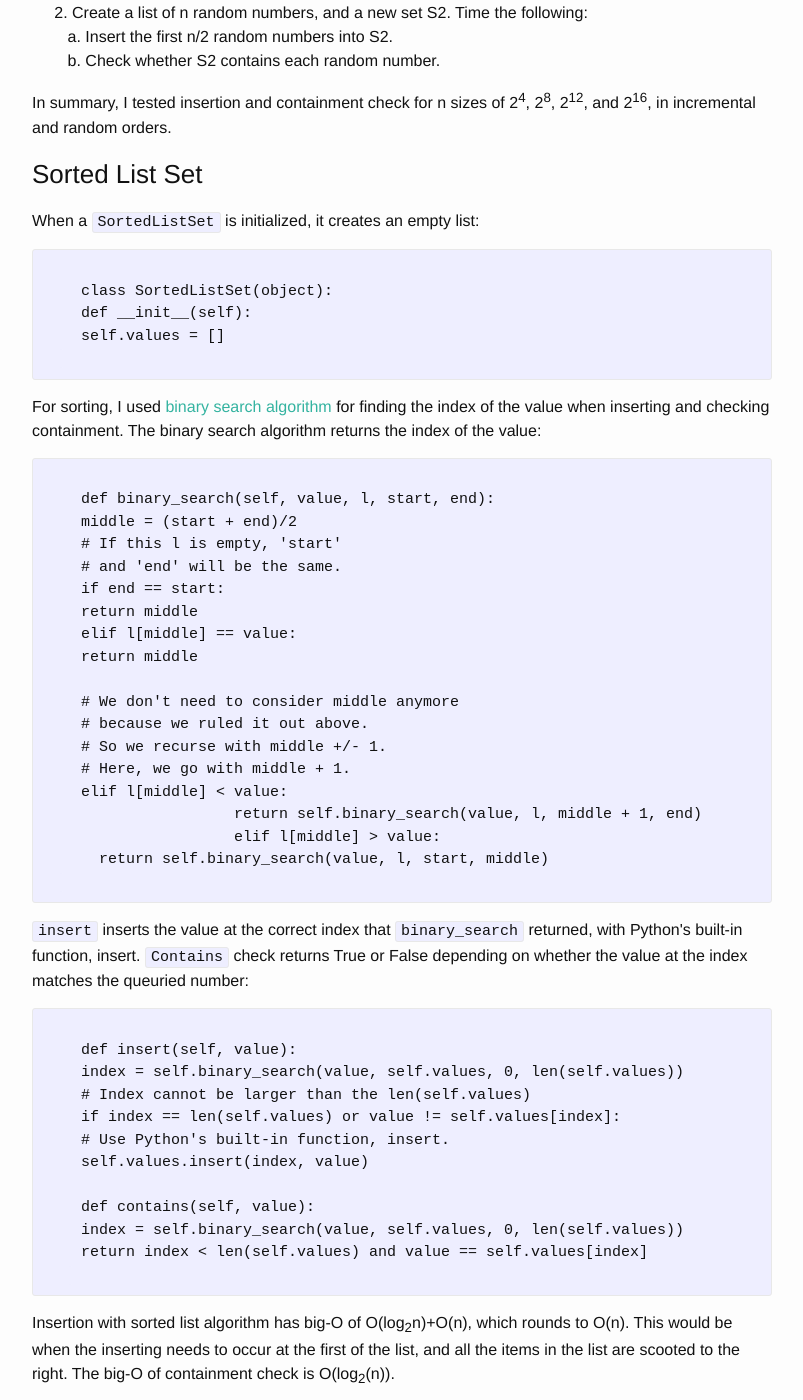
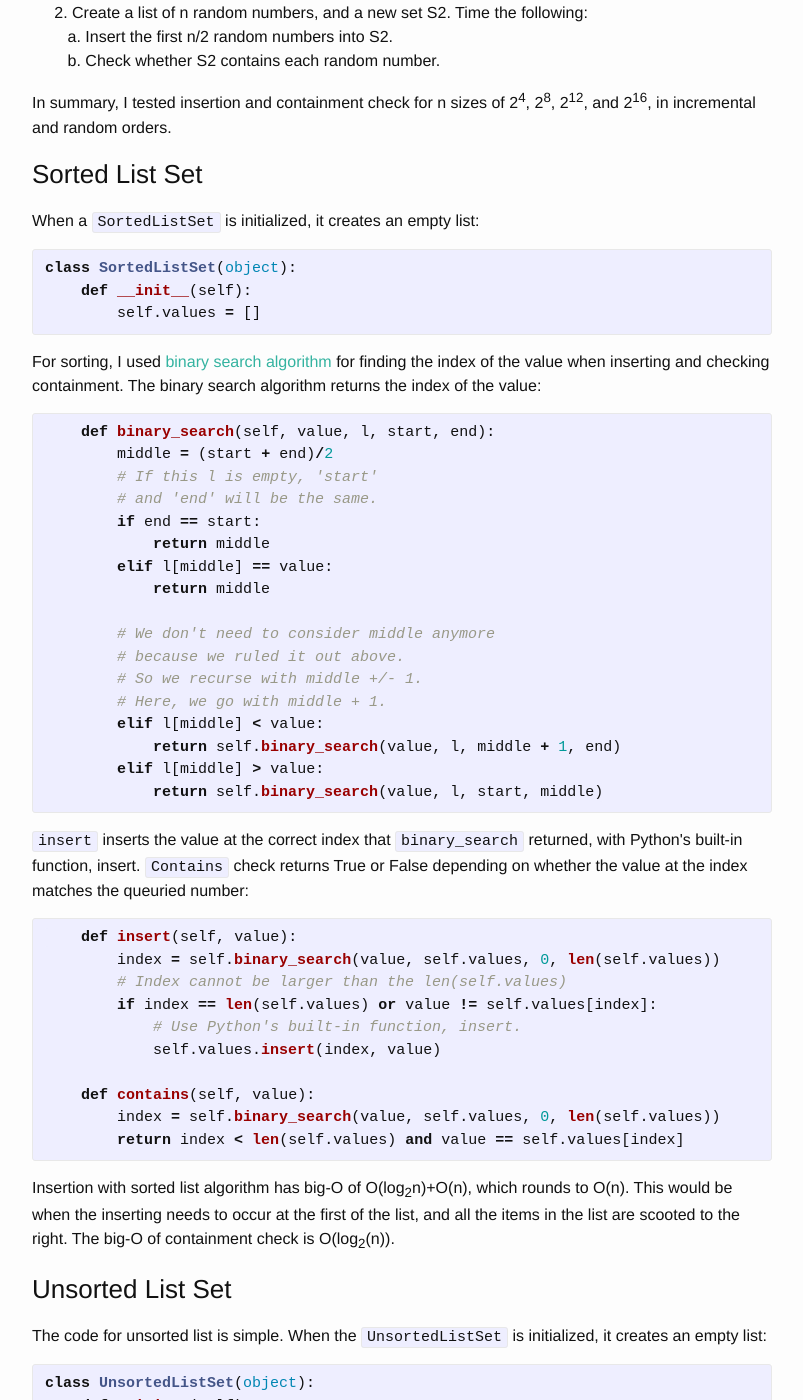
Before and after one commit to jeenalee/blog, a Jekyll site: the page built from _posts/2016-03-01-set-part-1.html, in a window 1280 px wide and 1400 px high, scrolled down 577 px. Shown: the whole window, without its empty margins (238-1041 px from the left). Built offline with Jekyll 4.4.1, drawn with Linux system fonts in a browser that asks for light colours; some of the changed text lies outside the part shown.

Commit message:
modifying code snippet

```diff
--- a/_posts/2016-03-01-set-part-1.html
+++ b/_posts/2016-03-01-set-part-1.html
@@ -41,13 +41,11 @@ layout: post
 <p>
   When a <code>SortedListSet</code> is initialized, it creates an empty list:
 </p>
-<pre>
-  <code>
+{% highlight python %}
 class SortedListSet(object):
     def __init__(self):
         self.values = []
-  </code>
-</pre>
+{% endhighlight %}
 <p>
   For sorting, I used
   <a href="https://en.wikipedia.org/wiki/Binary_search_algorithm">binary
@@ -55,8 +53,7 @@ layout: post
   inserting and checking containment. The binary search
   algorithm returns the index of the value:
 </p>
-<pre>
-  <code>
+{% highlight python %}
     def binary_search(self, value, l, start, end):
         middle = (start + end)/2
         # If this l is empty, 'start'
@@ -74,16 +71,15 @@ layout: post
             return self.binary_search(value, l, middle + 1, end)
         elif l[middle] > value:
             return self.binary_search(value, l, start, middle)
-  </code>
-</pre>
+{% endhighlight %}
+
 <p>
   <code>insert</code> inserts the value at the correct index that
   <code>binary_search</code> returned, with Python's built-in function,
   insert. <code>Contains</code> check returns True or False depending on
   whether the value at the index matches the queuried number:
 </p>
-<pre>
-  <code>
+{% highlight python %}
     def insert(self, value):
         index = self.binary_search(value, self.values, 0, len(self.values))
         # Index cannot be larger than the len(self.values)
@@ -94,8 +90,7 @@ layout: post
     def contains(self, value):
         index = self.binary_search(value, self.values, 0, len(self.values))
         return index < len(self.values) and value == self.values[index]
-   </code>
-</pre>
+{% endhighlight %}
 <p>
   Insertion with sorted list algorithm has big-O of
   O(log<sub>2</sub>n)+O(n), which rounds to O(n). This would be when the
@@ -109,19 +104,16 @@ layout: post
   The code for unsorted list is simple. When the <code>UnsortedListSet</code>
   is initialized, it creates an empty list:
 </p>
-<pre>
-  <code>
+{% highlight python %}
 class UnsortedListSet(object):
     def __init__(self):
         self.values = []
-  </code>
-</pre>
+{% endhighlight %}
 <p>
   For <code>insert</code> and <code>contains</code>, the algorithm checks one
   number at a time from index of zero to the end of the list:
 </p>
-<pre>
-  <code>
+{% highlight python %}
     def insert(self, value):
         if not self.contains(value):
             self.values.append(value)
@@ -131,8 +123,7 @@ layout: post
         if x == value:
             return True
         return False
-  </code>
-</pre>
+{% endhighlight %}
 <p>
   The big-O of <code>insert</code> and <code>contains</code> for
   <code>UnsortedListSet</code> are both O(n).
```
Lines whose indentation alone changed are shown as unchanged.
